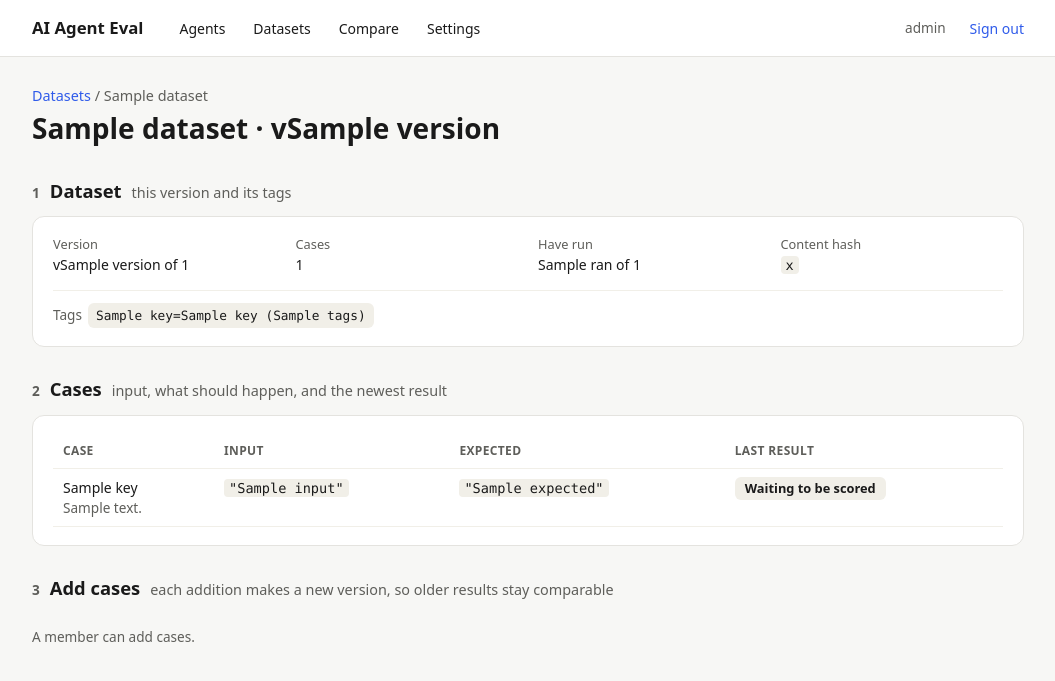
After one commit to VarshithaGudibandi/ai-agent-eval, a FastAPI app: template app/web/templates/dataset.html in a window 1280 px wide. The commit adds this page. Shown: the top 681 px of the page, without its empty margins (112-1167 px from the left). Run offline with FastAPI, Linux system fonts and the light colour scheme; the template is opened without the code that fills it: most values are stand-ins (such as "Sample title", 1, 10 or a date in 2020); parts of the project's set-up code (start-up, migrations or seed data) failed here and were passed over.

Commit message:
Add dataset pages and turn failing live runs into cases

```diff
--- a/app/web/pages/__init__.py
+++ b/app/web/pages/__init__.py
@@ -3,7 +3,7 @@ from fastapi.exception_handlers import http_exception_handler
 from fastapi.responses import RedirectResponse, Response
 from starlette.exceptions import HTTPException
 
-from app.web.pages import agents, compare, login, runs, settings
+from app.web.pages import agents, compare, datasets, login, runs, settings
 from app.web.rendering import SignInRequiredError, render_error
 
 
@@ -19,5 +19,5 @@ def register_pages(app: FastAPI) -> None:
 
     app.add_exception_handler(SignInRequiredError, sign_in_first)
     app.add_exception_handler(HTTPException, unknown_page)
-    for module in (login, agents, runs, compare, settings):
+    for module in (login, agents, runs, compare, datasets, settings):
         app.include_router(module.router)
--- a/app/web/pages/agents.py
+++ b/app/web/pages/agents.py
@@ -1,7 +1,7 @@
 from fastapi import APIRouter, Request
 from fastapi.responses import Response
 
-from app.api import agent_versions, agents, experiments, reports
+from app.api import agent_versions, agents, datasets, experiments, reports
 from app.api.dependencies import Db
 from app.db import models
 from app.explain.diff import tool_names
@@ -65,4 +65,6 @@ async def overview(request: Request, agent_id: str, principal: Person, session:
         timeline=timeline,
         report=report,
         failures=await agents.failures(agent_id, principal, session, experiment_id=experiment_id),
+        datasets=await datasets.datasets(principal, session),
+        can_edit=principal.role in (models.Role.MEMBER, models.Role.OWNER),
     )
--- a/app/web/static/app.js
+++ b/app/web/static/app.js
@@ -12,22 +12,35 @@ function safeNext() {
   return next.startsWith("/") && !next.startsWith("//") && !next.startsWith("/\\") ? next : "/settings";
 }
 
-function fieldValue(field) {
+async function fieldValue(field) {
   if (field.dataset.type === "int") return Number(field.value);
+  if (field.dataset.type === "list") return field.value.split(/[\s,]+/).filter(Boolean);
+  // A JSON Lines file, one object a line, as the SDK's Eval reads it.
+  if (field.dataset.type === "jsonl") {
+    const text = await field.files[0].text();
+    return text.split("\n").filter((line) => line.trim()).map((line, n) => {
+      try {
+        return JSON.parse(line);
+      } catch {
+        throw new Error(`Line ${n + 1} of the file is not valid JSON.`);
+      }
+    });
+  }
   // A date is the start of that day in UTC, which is how windows are stored.
   if (field.dataset.type === "date") return `${field.value}T00:00:00Z`;
   return field.value;
 }
 
-// A field named "baseline.experiment_id" fills body.baseline.experiment_id.
-function formBody(form) {
+// A field named "baseline.experiment_id" fills body.baseline.experiment_id. A field the
+// form's URL names, as in /datasets/{dataset_id}/cases, goes into the URL instead.
+async function formBody(form, used) {
   const body = {};
   for (const field of form.elements) {
-    if (!field.name || field.value === "") continue;
+    if (!field.name || field.value === "" || used.has(field.name)) continue;
     const path = field.name.split(".");
     let target = body;
     for (const key of path.slice(0, -1)) target = target[key] = target[key] || {};
-    target[path[path.length - 1]] = fieldValue(field);
+    target[path[path.length - 1]] = await fieldValue(field);
   }
   return body;
 }
@@ -52,15 +65,25 @@ async function send(element) {
     credentials: "same-origin",
     headers: { "x-csrf-token": csrfToken(), accept: "application/json" },
   };
+  const used = new Set();
+  const url = element.dataset.api.replace(/\{([a-z_]+)\}/g, (_, name) => {
+    used.add(name);
+    return encodeURIComponent(form.elements[name].value);
+  });
   if (form || element.dataset.body) {
     options.headers["content-type"] = "application/json";
-    options.body = form ? JSON.stringify(formBody(form)) : element.dataset.body;
+    try {
+      options.body = form ? JSON.stringify(await formBody(form, used)) : element.dataset.body;
+    } catch (error) {
+      if (errorBox) errorBox.textContent = error.message;
+      return;
+    }
   }
-  const response = await fetch(element.dataset.api, options);
+  const response = await fetch(url, options);
   const text = await response.text();
   const payload = text ? JSON.parse(text) : null;
   if (!response.ok) {
-    if (response.status === 401 && !element.dataset.api.endsWith("/login")) {
+    if (response.status === 401 && !url.endsWith("/login")) {
       location.href = `/login?next=${encodeURIComponent(location.pathname)}`;
       return;
     }
--- a/app/web/templates/base.html
+++ b/app/web/templates/base.html
@@ -16,6 +16,7 @@
       <nav aria-label="Main">
         {% set here = request.url.path %}
         <a href="/agents" {% if here.startswith("/agents") or here.startswith("/runs") %}aria-current="page"{% endif %}>Agents</a>
+        <a href="/datasets" {% if here.startswith("/dataset") %}aria-current="page"{% endif %}>Datasets</a>
         <a href="/compare" {% if here.startswith("/compare") or here.startswith("/comparisons") %}aria-current="page"{% endif %}>Compare</a>
         <a href="/settings" {% if here.startswith("/settings") %}aria-current="page"{% endif %}>Settings</a>
       </nav>
--- /dev/null
+++ b/app/web/templates/dataset.html
@@ -0,0 +1,76 @@
+{% extends "base.html" %}
+{% from "parts/macros.html" import heading, empty, status_badge %}
+{% block title %}{{ dataset.name }} v{{ version.version }} · AI Agent Eval{% endblock %}
+{% block main %}
+<div class="page-head">
+  <div>
+    <div class="breadcrumb"><a href="/datasets">Datasets</a> / {{ dataset.name }}</div>
+    <h1>{{ dataset.name }} · v{{ version.version }}</h1>
+  </div>
+</div>
+
+<section aria-labelledby="d1">
+  {{ heading(1, "d1", "Dataset", "this version and its tags") }}
+  <div class="card">
+    <dl class="facts">
+      <div><dt>Version</dt><dd>v{{ version.version }} of {{ dataset.versions | length }}{% if version.id != newest.id %} · <a href="/dataset-versions/{{ newest.id }}">see the newest</a>{% endif %}</dd></div>
+      <div><dt>Cases</dt><dd>{{ version.case_count }}</dd></div>
+      <div><dt>Have run</dt><dd>{{ ran }} of {{ version.case_count }}</dd></div>
+      <div><dt>Content hash</dt><dd><code>{{ version.content_hash | short(16) }}</code></dd></div>
+    </dl>
+    {% if tags %}
+    <div class="chips">
+      <span class="muted small">Tags</span>
+      {% for key, values in tags | dictsort %}{% for value, n in values | dictsort %}<code class="chip">{{ key }}={{ value }} ({{ n }})</code>{% endfor %}{% endfor %}
+    </div>
+    {% endif %}
+    {% if dataset.versions | length > 1 %}
+    <p class="small">Versions: {% for v in dataset.versions %}{% if v.id == version.id %}<strong>v{{ v.version }}</strong>{% else %}<a href="/dataset-versions/{{ v.id }}">v{{ v.version }}</a>{% endif %}{% if not loop.last %} · {% endif %}{% endfor %}</p>
+    {% endif %}
+  </div>
+</section>
+
+<section aria-labelledby="d2">
+  {{ heading(2, "d2", "Cases", "input, what should happen, and the newest result") }}
+  {% if not version.cases %}
+    {{ empty("No cases", "This version holds no cases.") }}
+  {% else %}
+  <div class="card table-scroll">
+    <table>
+      <thead><tr><th scope="col">Case</th><th scope="col">Input</th><th scope="col">Expected</th><th scope="col">Last result</th></tr></thead>
+      <tbody>
+        {% for c in version.cases %}
+        <tr>
+          <th scope="row">{{ c.key }}{% if c.notes %}<div class="muted small">{{ c.notes | truncate(120) }}</div>{% endif %}</th>
+          <td><code>{{ c.input | as_text | truncate(160) }}</code></td>
+          <td>{% if c.expected is none %}<span class="muted">none</span>{% else %}<code>{{ c.expected | as_text | truncate(120) }}</code>{% endif %}</td>
+          <td>{% if c.last_result %}<a href="/runs/{{ c.last_result.run_id }}">{{ status_badge(c.last_result.status) }}</a>{% else %}<span class="muted">never run</span>{% endif %}</td>
+        </tr>
+        {% endfor %}
+      </tbody>
+    </table>
+  </div>
+  {% endif %}
+</section>
+
+<section aria-labelledby="d3">
+  {{ heading(3, "d3", "Add cases", "each addition makes a new version, so older results stay comparable") }}
+  {% if not can_edit %}
+    <p class="muted small">A member can add cases.</p>
+  {% else %}
+  <div class="card">
+    <form class="inline" data-api="/api/v1/datasets/{{ dataset.id }}/cases" data-method="POST" data-redirect="/dataset-versions/{id}">
+      <label>From a JSON Lines file <input type="file" name="cases" accept=".jsonl,.json,application/json" data-type="jsonl" required></label>
+      <button type="submit">Add from file</button>
+      <p class="error" role="alert"></p>
+    </form>
+    <form class="inline" data-api="/api/v1/datasets/{{ dataset.id }}/cases" data-method="POST" data-redirect="/dataset-versions/{id}">
+      <label>From runs: run ids, one a line or comma separated <textarea name="run_ids" data-type="list" rows="2" required></textarea></label>
+      <button type="submit">Add from runs</button>
+      <p class="error" role="alert"></p>
+    </form>
+    <p class="muted small">A run becomes a case with its input and no expected outcome; add one later in a file if you need it. The same run is never added twice. The agent page can add failing live runs here in one click.</p>
+  </div>
+  {% endif %}
+</section>
+{% endblock %}
```
Also changed, not shown: app/web/pages/datasets.py (added, +49 -0 lines), app/web/templates/agent.html (+15 -0 lines), app/web/templates/datasets.html (added, +29 -0 lines), tests/web/pages/test_datasets.py (added, +89 -0 lines), README.md.
